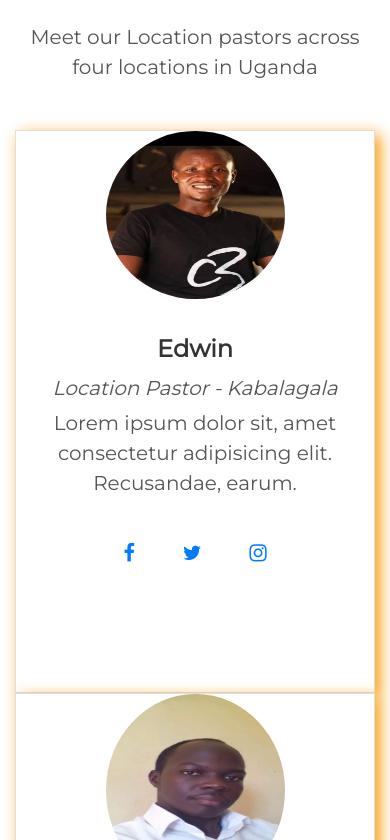
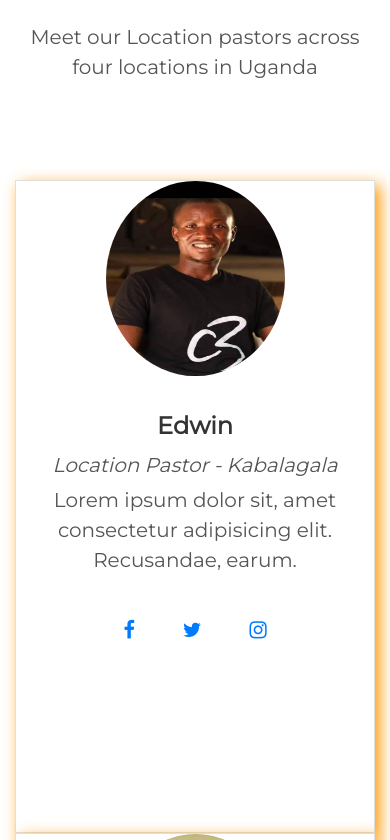
Before and after one commit to ernesthenry/c3churchwebsite, a React (Create React App) app: page / in a window 390 px wide. Shown: the part 3484-4324 px from the top of the page. Built offline with nearby package versions, Linux system fonts and the light colour scheme.

Commit message:
responsiveness

```diff
--- a/src/App.css
+++ b/src/App.css
@@ -58,8 +58,7 @@ body {
 .location-pastors{
   height: 100%;
   font-size: 20px;
-  margin-bottom: 10px;
-}
+  margin: 50px auto;}
 
 .location-pastors img{
   height: 30%;
```
